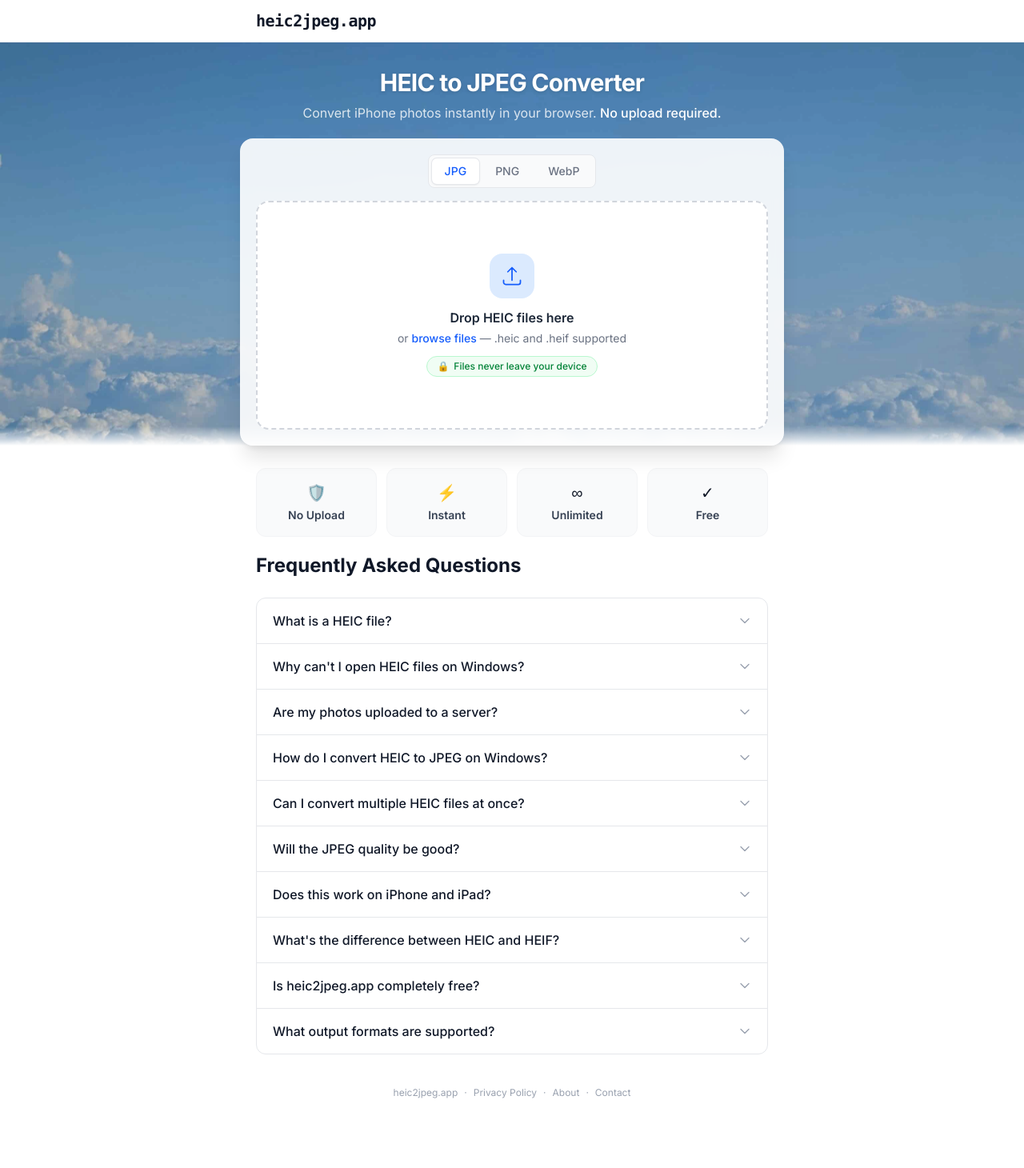
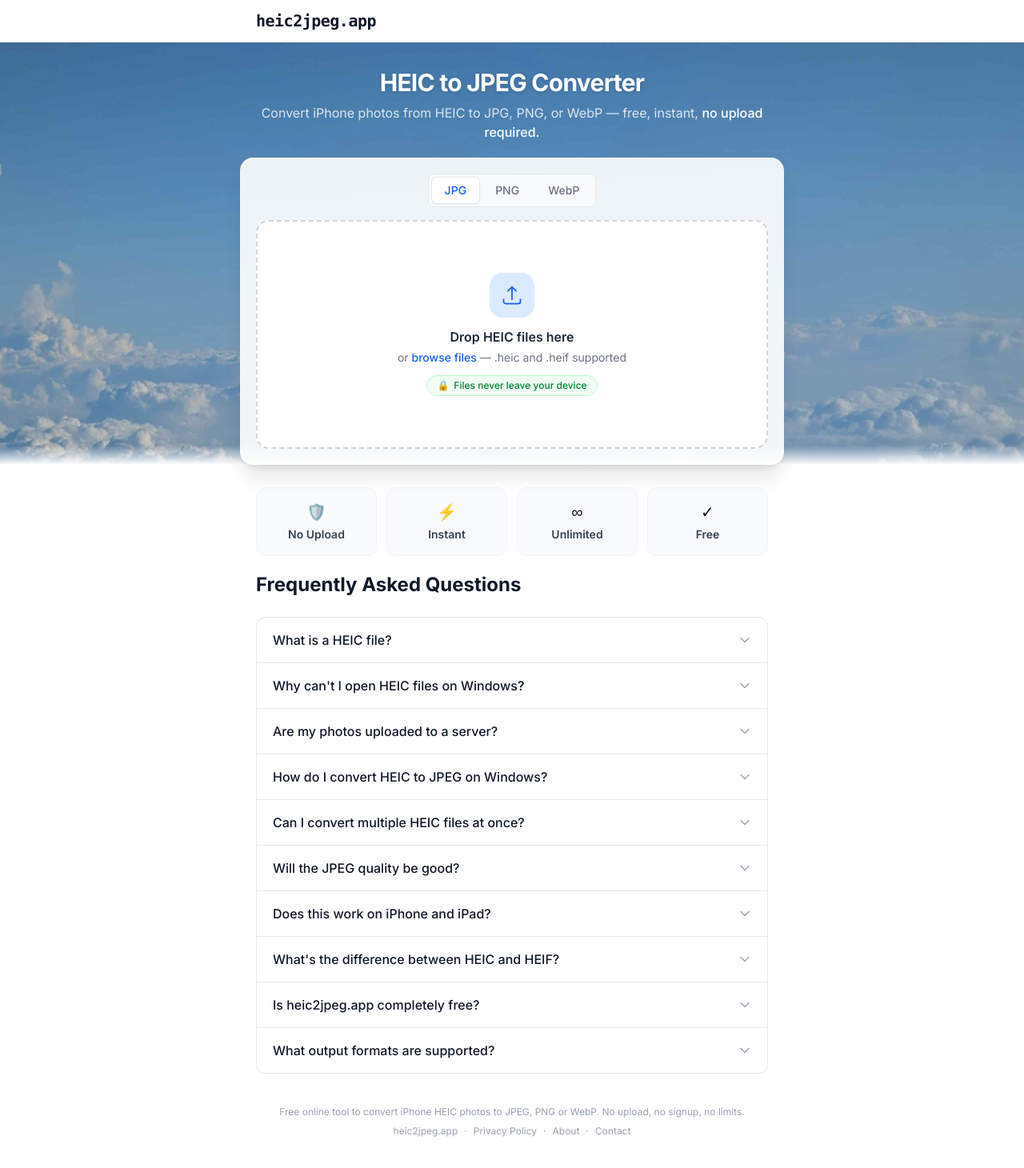
Before and after one commit to recynt-studyz/heic2jpeg, a Next.js app: page / in a window 1280 px wide. Shown: the top 1460 px of the page at 80% size. Before the commit the page ends 1434 px from the top, so only its background shows below. Built offline with nearby package versions, Linux system fonts and the light colour scheme.

Commit message:
improve keyword density - body copy and footer descriptor for AdSense approval

```diff
--- a/app/page.tsx
+++ b/app/page.tsx
@@ -44,8 +44,8 @@
               HEIC to JPEG Converter
             </h1>
             <p className="text-base text-white/80">
-              Convert iPhone photos instantly in your browser.{' '}
-              <span className="font-medium text-white">No upload required.</span>
+              Convert iPhone photos from HEIC to JPG, PNG, or WebP — free, instant,{' '}
+              <span className="font-medium text-white">no upload required.</span>
             </p>
           </div>
 
--- a/components/Footer.tsx
+++ b/components/Footer.tsx
@@ -9,6 +9,7 @@
 export default function Footer() {
   return (
     <footer className="text-center text-xs text-gray-400 pb-4">
+      <p className="pb-2">Free online tool to convert iPhone HEIC photos to JPEG, PNG or WebP. No upload, no signup, no limits.</p>
       <p className="flex flex-wrap items-center justify-center gap-x-2">
         <span>heic2jpeg.app</span>
         <span>·</span>
```
